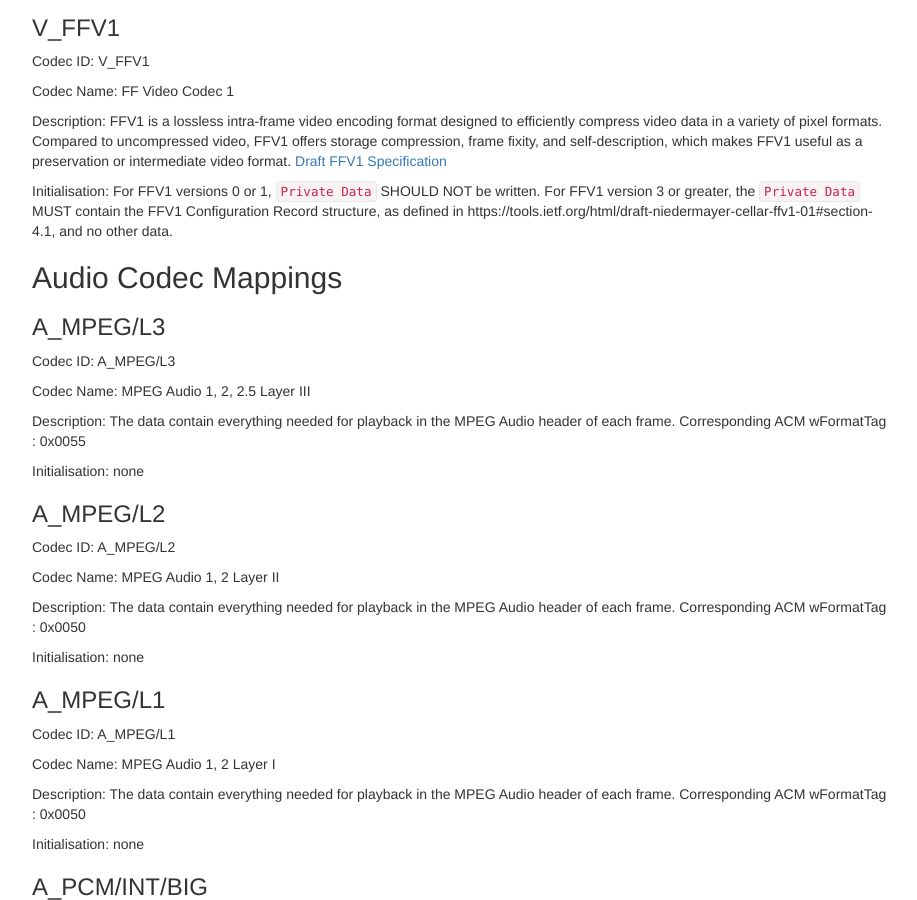
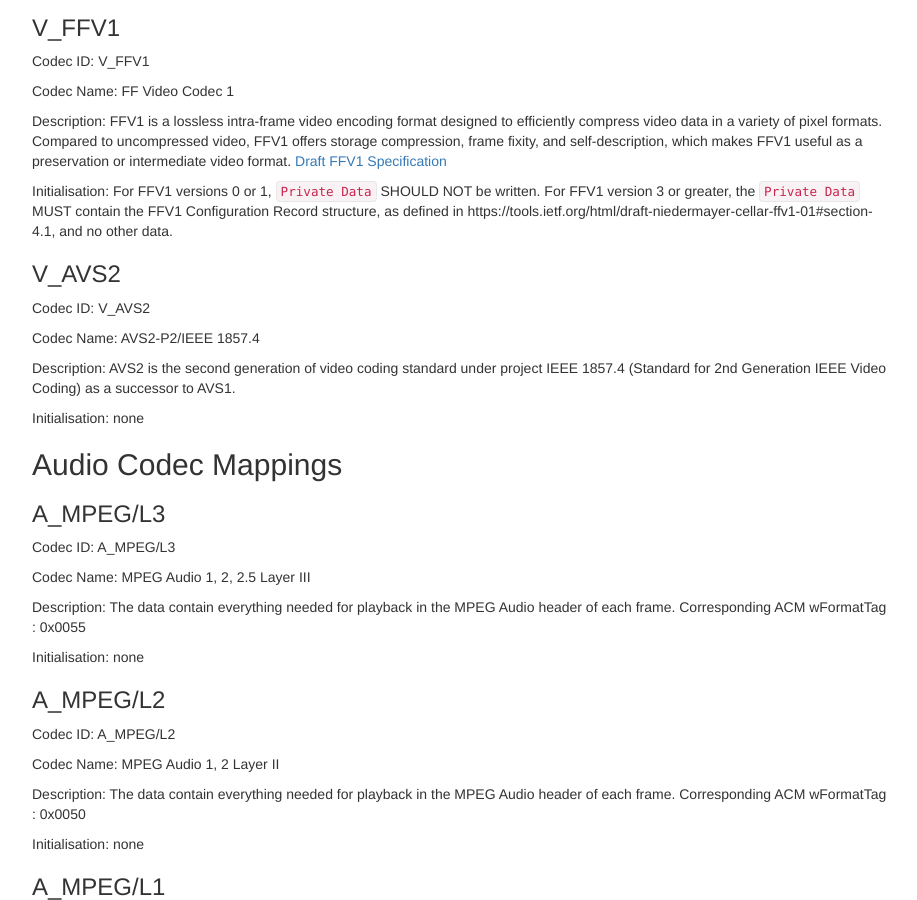
Before and after one commit to ietf-wg-cellar/matroska-specification, a Jekyll site: the page built from codec_specs.md, in a window 1280 px wide and 900 px high, scrolled down 5219 px. Shown: the whole window, without its empty margins (273-1190 px from the left). Built offline with Jekyll 4.4.1, drawn with Linux system fonts in a browser that asks for light colours; our own code applies the rules of GitHub Pages for plain Markdown files.

Commit message:
add avs2
Signed-off-by: hwren <hwrenx@126.com>

```diff
--- a/codec_specs.md
+++ b/codec_specs.md
@@ -262,6 +262,16 @@ Codec Name: FF Video Codec 1
 Description: FFV1 is a lossless intra-frame video encoding format designed to efficiently compress video data in a variety of pixel formats. Compared to uncompressed video, FFV1 offers storage compression, frame fixity, and self-description, which makes FFV1 useful as a preservation or intermediate video format. [Draft FFV1 Specification](https://datatracker.ietf.org/doc/draft-niedermayer-cellar-ffv1/)
 
 Initialisation: For FFV1 versions 0 or 1, `Private Data` SHOULD NOT be written. For FFV1 version 3 or greater, the `Private Data` MUST contain the FFV1 Configuration Record structure, as defined in https://tools.ietf.org/html/draft-niedermayer-cellar-ffv1-01#section-4.1, and no other data.
+
+### V_AVS2
+
+Codec ID: V_AVS2
+
+Codec Name: AVS2-P2/IEEE 1857.4
+
+Description: AVS2 is the second generation of video coding standard under project IEEE 1857.4 (Standard for 2nd Generation IEEE Video Coding) as a successor to AVS1.
+
+Initialisation: none
 
 ## Audio Codec Mappings
 
```
